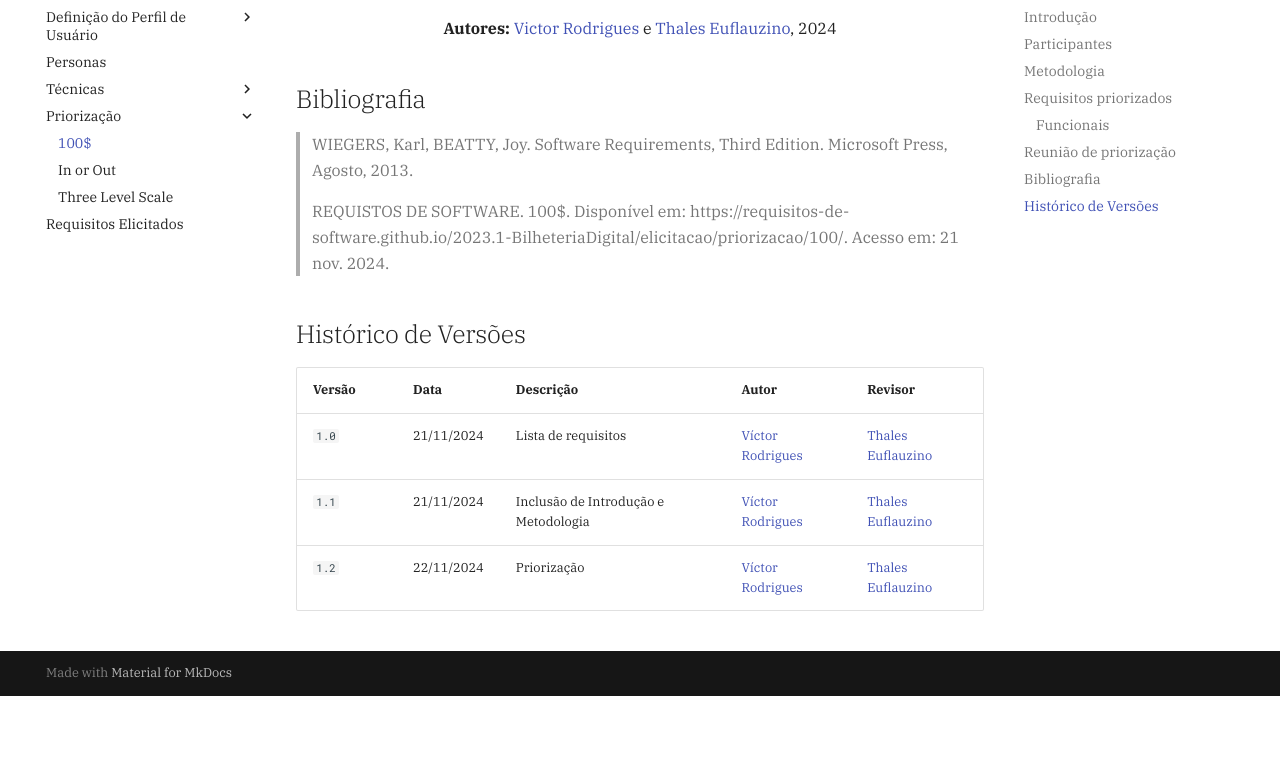
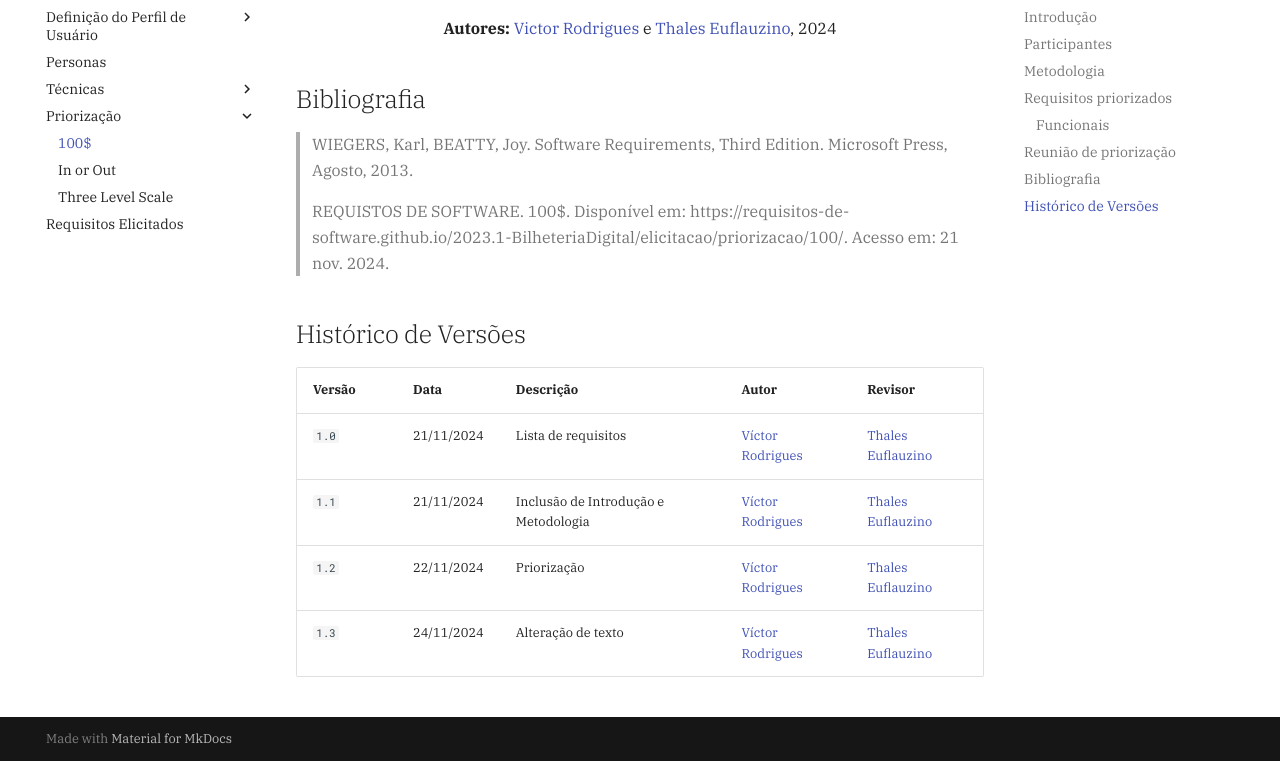
Before and after one commit to Requisitos-de-Software/2024.2-Grupo05, an MkDocs documentation site: the page built from docs/elicitacao/grupo5/priorizacao/100$.md, in a window 1280 px wide and 900 px high, scrolled down 4300 px, cut to the strip 139-900 px from the top of the window. Built offline with MkDocs 1.6.1 and Material for MkDocs 9.7.7, drawn with Linux system fonts in a browser that asks for light colours; comment, search, counter and statistics services are not loaded; before the commit the page ends 5135 px from its top, so only the background shows below that.

Commit message:
historico de versao

```diff
--- a/docs/elicitacao/grupo5/priorizacao/100$.md
+++ b/docs/elicitacao/grupo5/priorizacao/100$.md
@@ -132,3 +132,4 @@ A gravação da reunião de priorização pode ser encontrada no video 1.
 | `1.0`  | 21/11/2024 | Lista de requisitos | [Víctor Rodrigues](https://github.com/ViictorHugoo) | [Thales Euflauzino](https://github.com/thaleseuflauzino) |
 | `1.1`  | 21/11/2024 | Inclusão de Introdução e Metodologia | [Víctor Rodrigues](https://github.com/ViictorHugoo) | [Thales Euflauzino](https://github.com/thaleseuflauzino) |
 | `1.2`  | 22/11/2024 | Priorização | [Víctor Rodrigues](https://github.com/ViictorHugoo) | [Thales Euflauzino](https://github.com/thaleseuflauzino) |
+| `1.3`  | 24/11/2024 | Alteração de texto | [Víctor Rodrigues](https://github.com/ViictorHugoo) | [Thales Euflauzino](https://github.com/thaleseuflauzino) |
```
